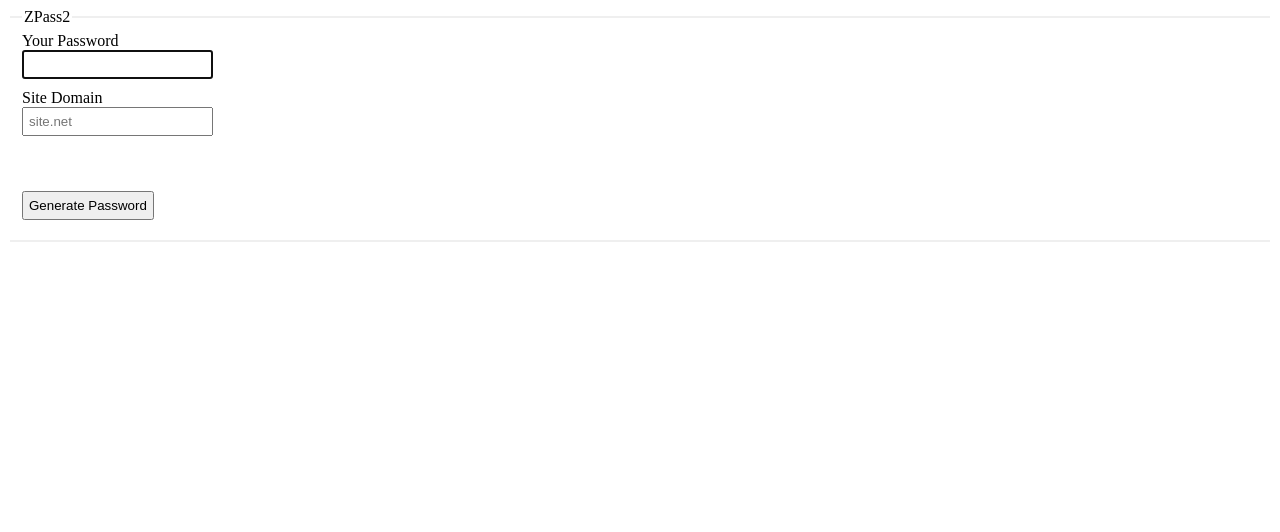
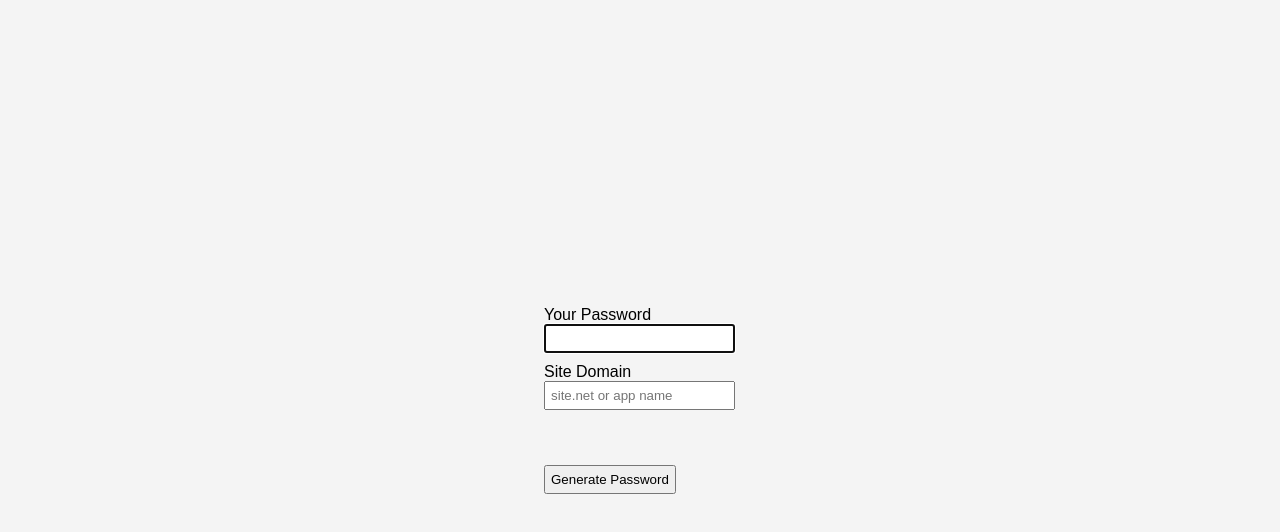
Before and after one commit to jclopes/zpass2, a plain HTML site: page web/index.html in a window 1280 px wide. Drawn offline with Linux system fonts and the light colour scheme; files whose address does not match are found by name.

Commit message:
Move stylesheet to file.
Some style tweaks.

```diff
--- /dev/null
+++ b/web/css/index.css
@@ -0,0 +1,29 @@
+body {
+  background-color: #f4f4f4;
+  font-family: sans-serif;
+}
+
+.app {
+  position: absolute;
+  left: 50%;
+  top: 50%;
+  height: 200px;
+  width: 220px;
+  padding:10px;
+  margin:-110px 0px 0px -120px;
+}
+
+fieldset {
+  border-style: none;
+}
+
+input {
+  display: block;
+  margin-bottom: 10px;
+  padding: 5px;
+}
+
+output {
+  font-family: monospace;
+  font-size: x-large;
+}
--- a/web/index.html
+++ b/web/index.html
@@ -2,22 +2,7 @@
   <head>
     <meta charset="UTF-8"/>
     <title>ZPass2</title>
-    <style media="screen" type="text/css">
-    fieldset {
-      border-style: solid;
-      border-left-style: none;
-      border-right-style: none;
-    }
-    input {
-      display: block;
-      margin-bottom: 10px;
-      padding: 5px;
-    }
-    output {
-      font-family: monospace;
-      font-size: x-large;
-    }
-    </style>
+    <link rel="stylesheet" type="text/css" href="css/index.css">
     <script type="text/javascript" src="libs/unorm.js"></script>
     <script type="text/javascript" src="libs/buffer.js"></script>
     <script type="text/javascript" src="libs/scrypt.js"></script>
@@ -42,19 +27,20 @@
     </script>
   </head>
   <body>
-    <form name="form1" action="javascript:dohash();">
+    <div class="app">
+      <form name="zpass2" action="javascript:dohash();">
         <fieldset>
-        <legend>ZPass2</legend>
           <label for="password">Your Password</label>
           <input id="password" type="password" />
           <label for="domain">Site Domain</label>
-        <input id="domain" type="text" placeholder="site.net" />
+          <input id="domain" type="text" placeholder="site.net or app name" />
           <p><output id="result">&nbsp;</output></p>
           <input id="genPassButton" type="submit" value="Generate Password" />
         </fieldset>
       </form>
+    </div>
     <script type="text/javascript" language="JavaScript">
-      document.forms['form1'].elements['password'].focus();
+      document.forms['zpass2'].elements['password'].focus();
     </script>
   </body>
 </html>
```
Lines whose indentation alone changed are shown as unchanged.
